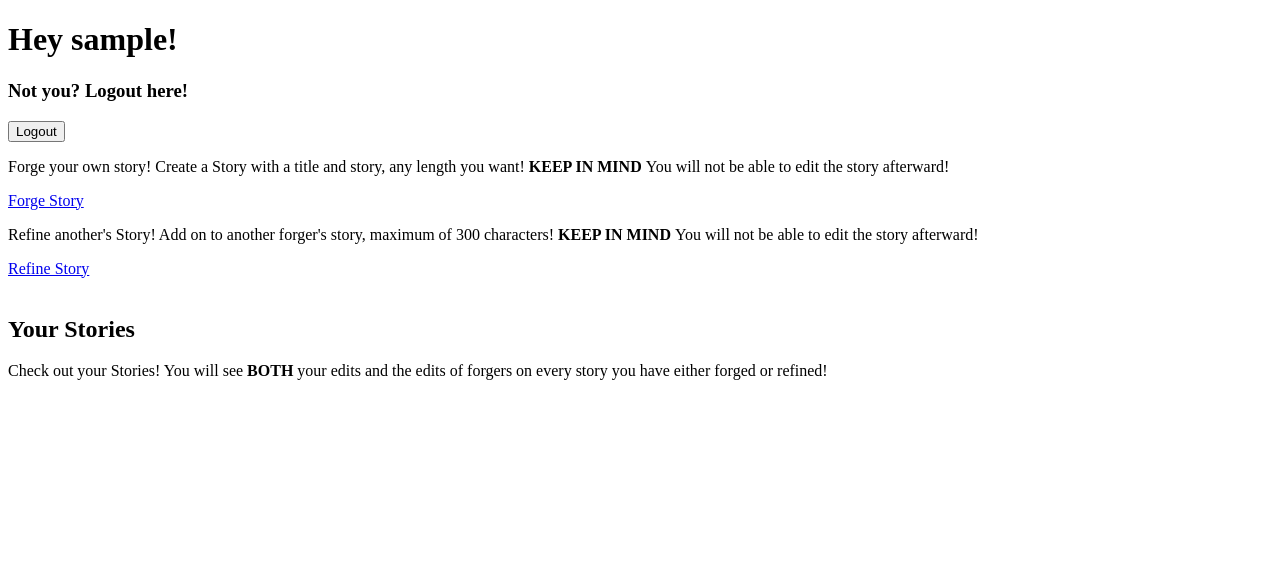
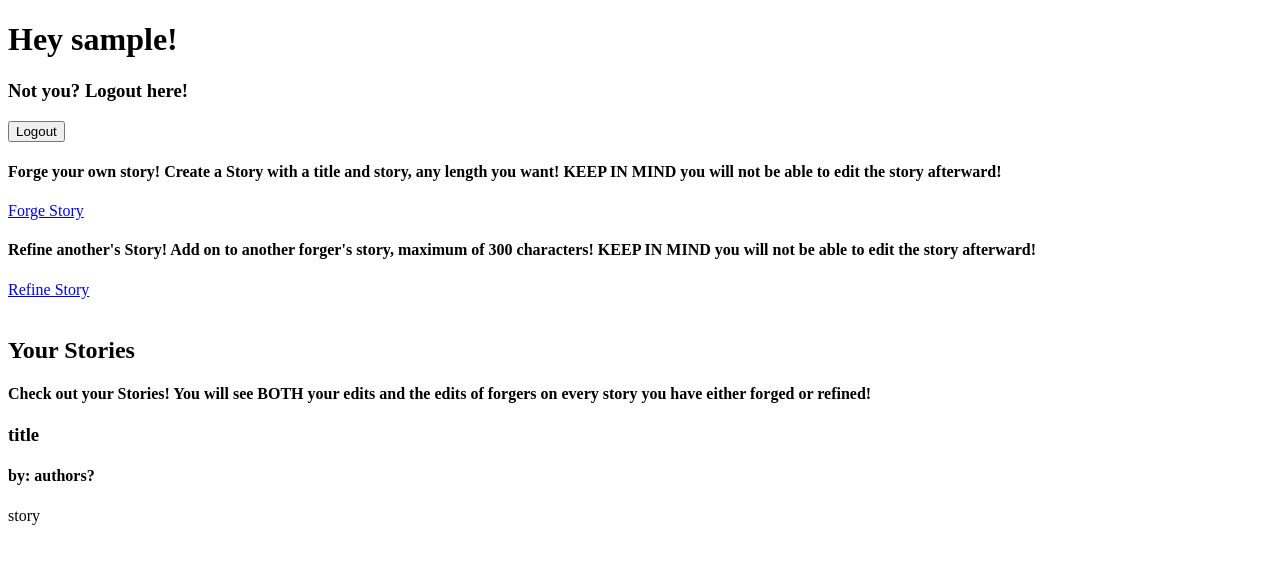
Before and after one commit to rachelxiao907/redacted, a Flask app: page /home in a window 1280 px wide. Shown: the top 564 px of the page. Run offline with Flask 2, Linux system fonts and the light colour scheme; the visitor is signed in with stand-in values (Sample User, id 1).

Commit message:
made prettier, fixed up some misc stuff, added placeholders for Your Story in home.html

```diff
--- a/app/templates/home.html
+++ b/app/templates/home.html
@@ -14,17 +14,19 @@
       <input type="submit" value="Logout" name="sub2">
     </form>
     <div id = "forge">
-    <p> Forge your own story! Create a Story with a title and story, any length you want!  <b> KEEP IN MIND </b> You will not be able to edit the story afterward! </p>
+    <h4> Forge your own story! Create a Story with a title and story, any length you want!  KEEP IN MIND you will not be able to edit the story afterward! </h4>
     <a href= "http://127.0.0.1:5000/create"> Forge Story</a><br>
     </div>
     <div id = "refine">
-    <p> Refine another's Story! Add on to another forger's story, maximum of 300 characters! <b> KEEP IN MIND </b> You will not be able to edit the story afterward! </p>
+    <h4> Refine another's Story! Add on to another forger's story, maximum of 300 characters!  KEEP IN MIND you will not be able to edit the story afterward! </h4>
     <a href = "http://127.0.0.1:5000/add"> Refine Story </a> <br/><br/>
-    </h3>
     </div>
     <div id = "own_stories">
     <h2> Your Stories </h2>
-        <p> Check out your Stories!  You will see <b> BOTH </b> your edits and the edits of forgers on every story you have either forged or refined!</p>
+        <h4> Check out your Stories!  You will see BOTH your edits and the edits of forgers on every story you have either forged or refined!</h4>
+        <h3> title </h3>
+        <h4> by: authors? </h4>
+        <p> story </p>
     </div>
 
 
```
Also changed, not shown: app/templates/login.html (+6 -7 lines).
